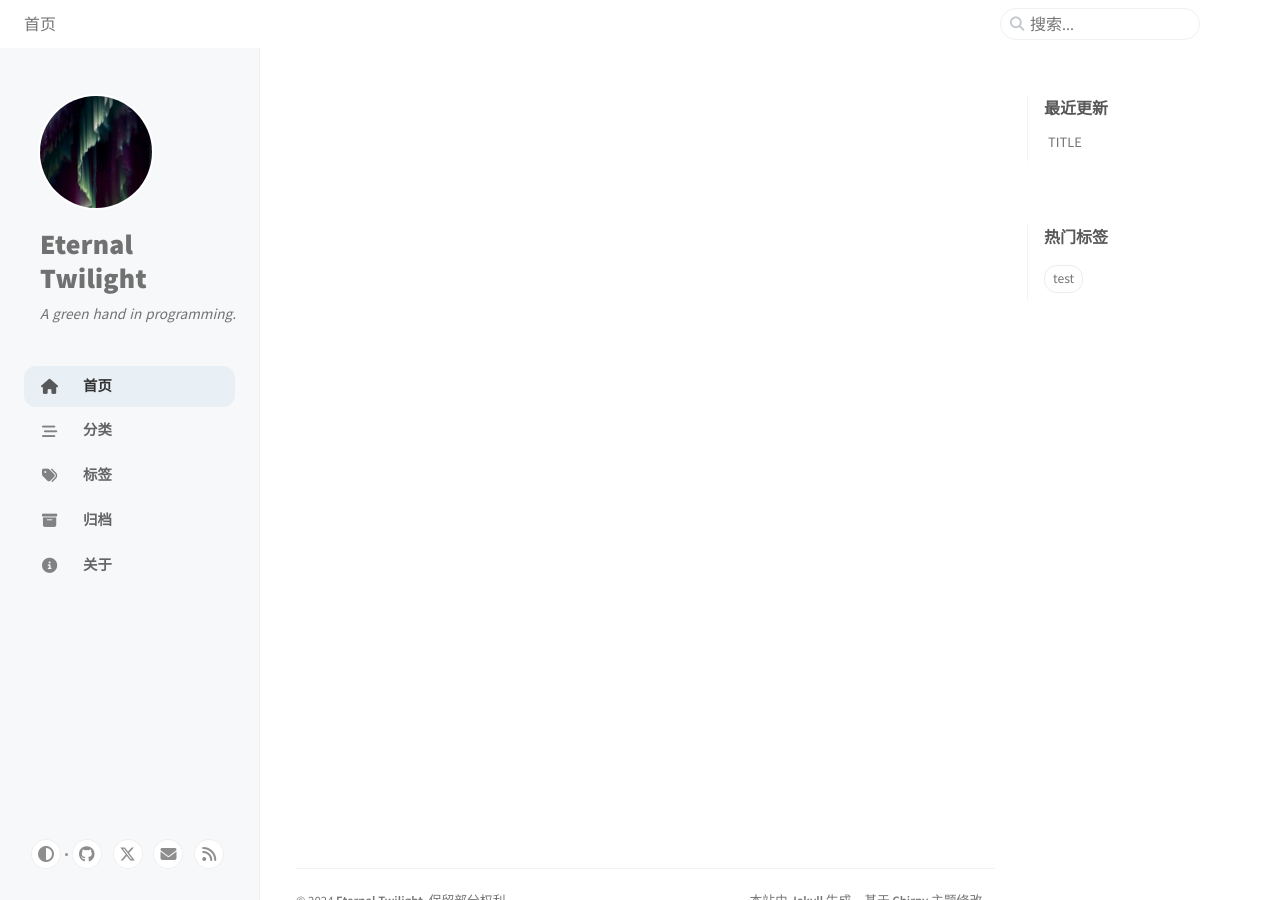
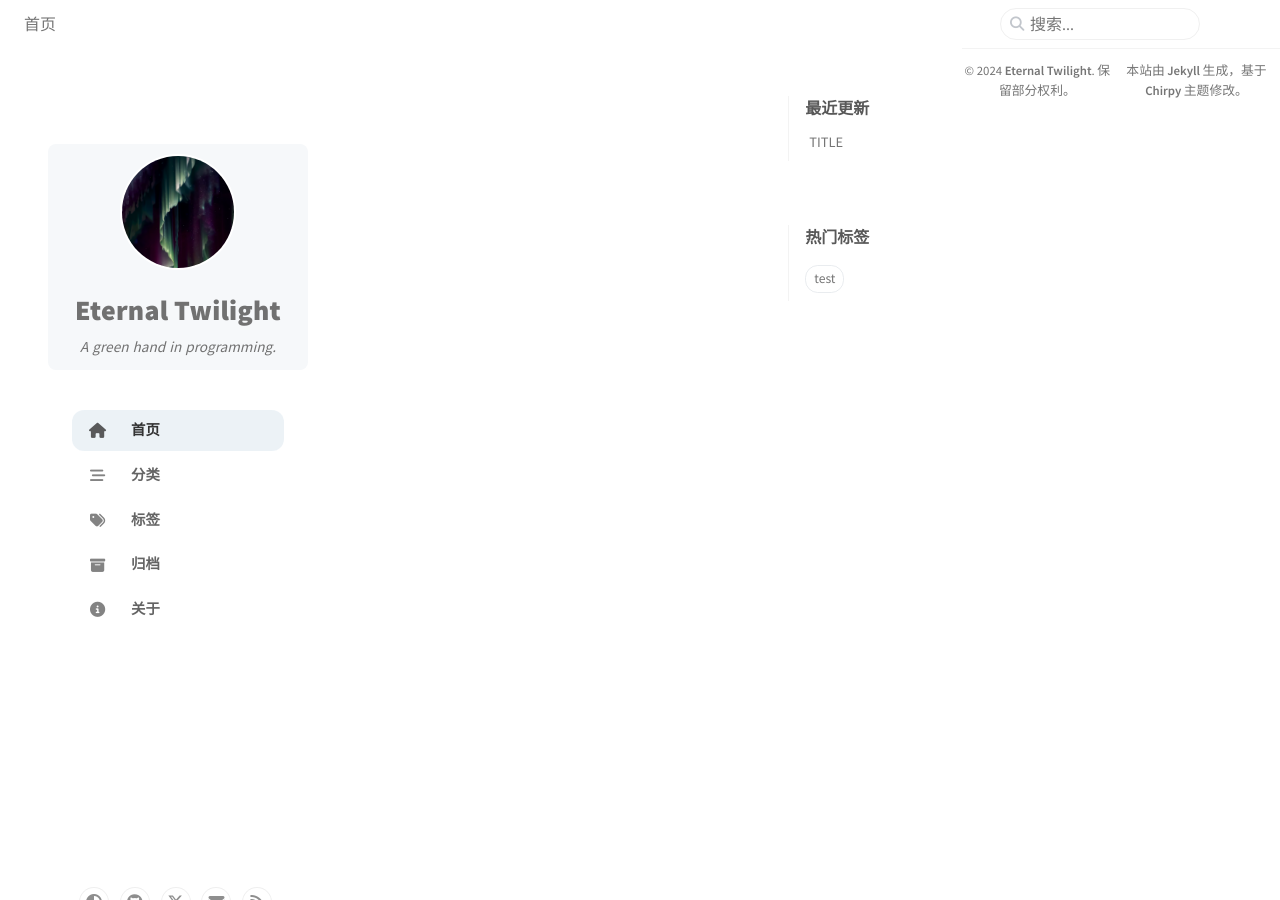
Before and after one commit to EtnlTwilight/etnltwilight.github, a Jekyll site: the page built from index.html, in a window 1280 px wide and 900 px high. Built offline with Jekyll 4.4.1, drawn with Linux system fonts in a browser that asks for light colours; cached includes are drawn as plain includes.

Commit message:
Update Template.

```diff
--- a/_layouts/default.html
+++ b/_layouts/default.html
@@ -19,12 +19,9 @@ layout: compress
   <body>
     {% include topbar.html lang=lang %}
 
-    {% include sidebar.html lang=lang %}
-
     <div id="main-wrapper" class="d-flex justify-content-center">
       <div class="container d-flex flex-column px-xxl-5">
         <div class="row flex-grow-1">
-
           <main aria-label="Main Content" class="col-12 col-lg-11 col-xl-9 px-md-4">
             {% if layout.refactor or layout.layout == 'default' %}
               {% include refactor-content.html content=content lang=lang %}
@@ -54,13 +51,13 @@ layout: compress
               {% assign _include_path = _include | append: '.html' %}
               {% include {{ _include_path }} lang=lang %}
             {% endfor %}
-
-            {% include_cached footer.html lang=lang %}
           </div>
         </div>
 
         {% include_cached search-results.html lang=lang %}
       </div>
+
+      {% include_cached footer.html lang=lang %}
 
       <aside aria-label="Scroll to Top">
         <button id="back-to-top" type="button" class="btn btn-lg btn-box-shadow">
@@ -68,6 +65,8 @@ layout: compress
         </button>
       </aside>
     </div>
+
+    {% include sidebar.html lang=lang %}
 
     <div id="mask"></div>
 
--- a/_sass/addon/commons.scss
+++ b/_sass/addon/commons.scss
@@ -674,13 +674,11 @@ $btn-mb: 0.5rem;
 
   position: fixed;
   top: $topbar-height;
-  left: 0;
+  margin: 48px 12px 48px 48px;
   height: calc(100vh - $topbar-height);
   overflow-y: auto;
   width: $sidebar-width;
   z-index: 99;
-  background: var(--sidebar-bg);
-  border-right: 1px solid var(--sidebar-border-color);
 
   /* Hide scrollbar for Chrome, Safari and Opera */
   &::-webkit-scrollbar {
@@ -702,7 +700,7 @@ $btn-mb: 0.5rem;
   }
 
   #avatar {
-    display: block;
+    display: inline-block;
     width: 7rem;
     height: 7rem;
     overflow: hidden;
@@ -722,8 +720,10 @@ $btn-mb: 0.5rem;
     @include mt-mb(2.5rem);
     @extend %clickable-transition;
 
-    padding-left: 2.5rem;
-    padding-right: 1.25rem;
+    background: var(--sidebar-bg);
+    border-radius: 8px;
+    padding: 12px;
+    text-align: center;
     width: 100%;
   }
 
```
